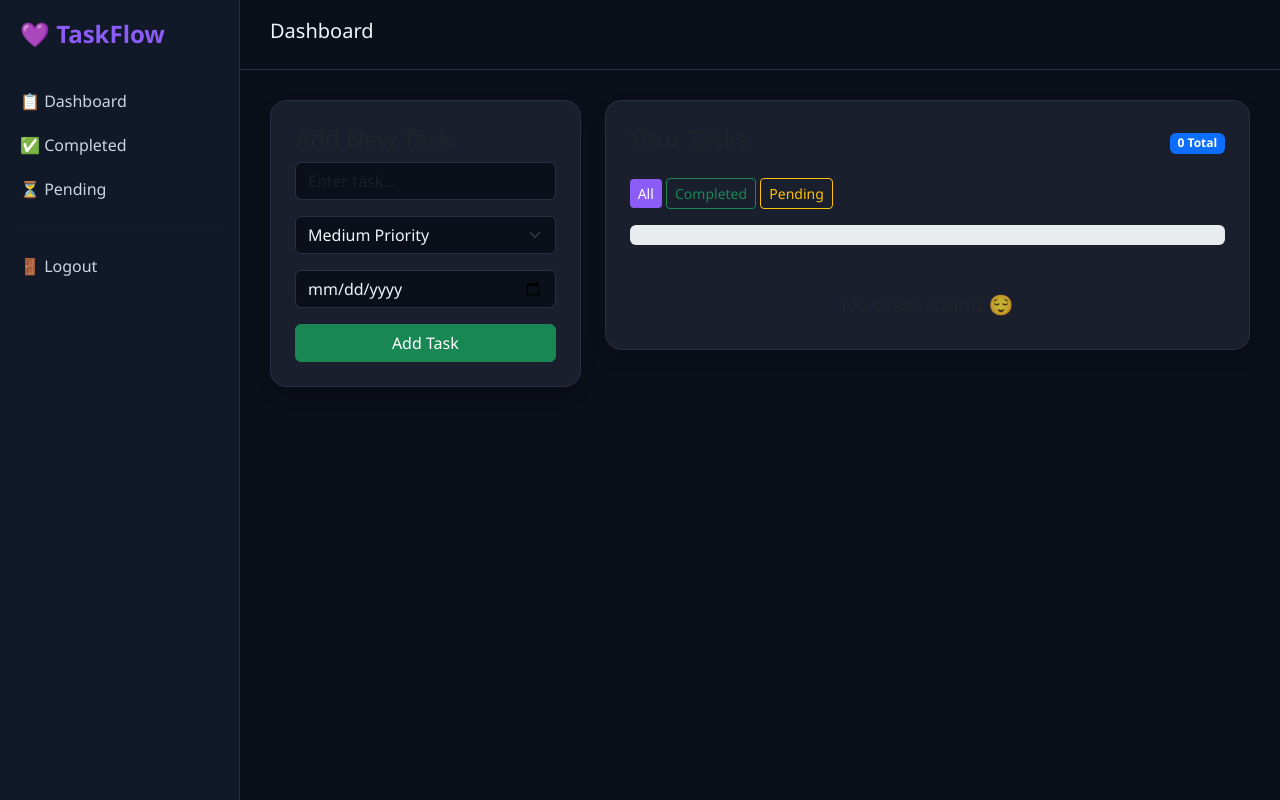
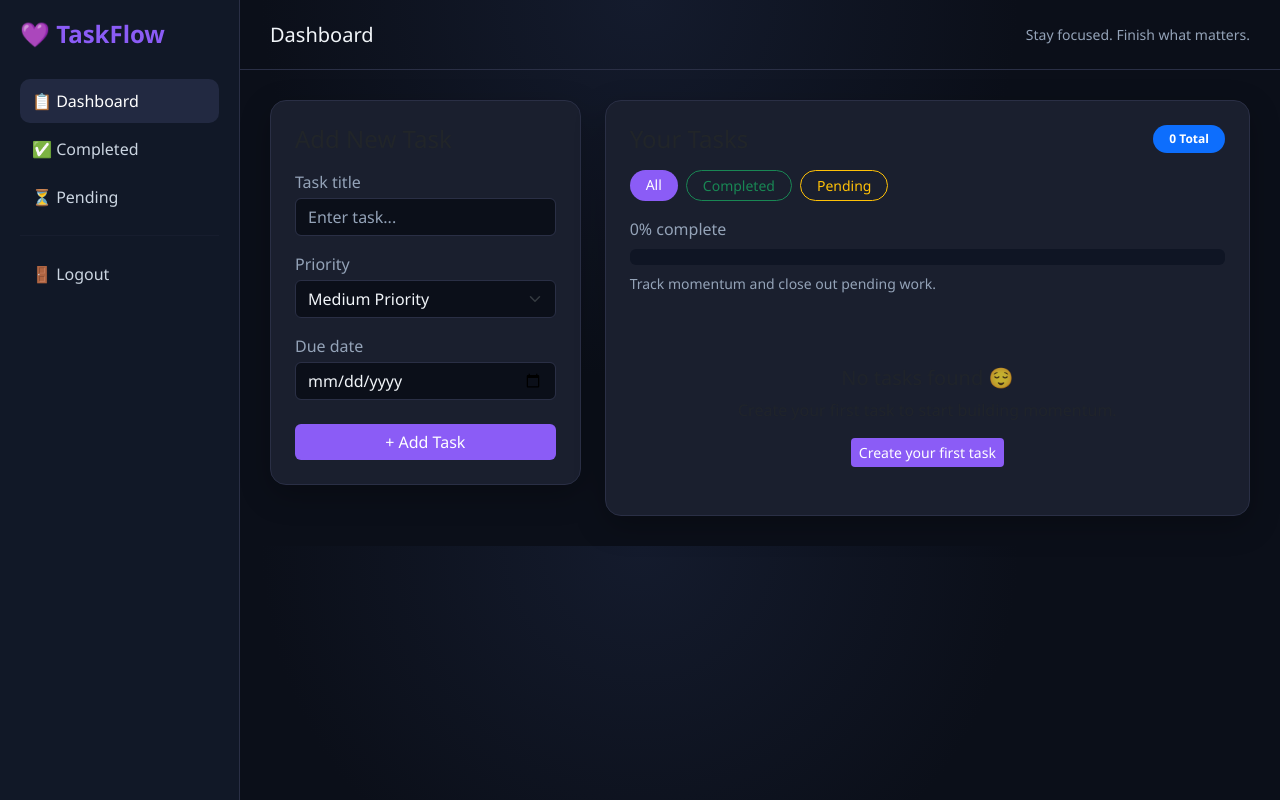
Before and after one commit to Emil-142003/todo_app, a Flask app: page /dashboard in a window 1280 px wide. Run offline with Flask 3, Linux system fonts and the light colour scheme; the visitor is signed in with stand-in values (Sample User, id 1); data that the repository does not hold is empty.

Commit message:
Initial commit

```diff
--- a/templates/base.html
+++ b/templates/base.html
@@ -2,27 +2,38 @@
 <html lang="en">
 <head>
     <title>TaskFlow</title>
+    <meta name="viewport" content="width=device-width, initial-scale=1">
     <link href="https://cdn.jsdelivr.net/npm/bootstrap@5.3.2/dist/css/bootstrap.min.css" rel="stylesheet">
 
     <style>
+        :root {
+            --bg: #0b0f19;
+            --surface: #1a1f2e;
+            --surface-soft: #111827;
+            --border: #2a2f45;
+            --text-main: #f1f5f9;
+            --text-muted: #94a3b8;
+            --brand: #8b5cf6;
+        }
+
         body {
             margin: 0;
-            background-color: #0b0f19;
-            color: #f1f5f9;
+            background: radial-gradient(circle at top, #141b2d 0%, var(--bg) 45%);
+            color: var(--text-main);
             font-family: 'Segoe UI', sans-serif;
         }
 
         .sidebar {
             width: 240px;
             height: 100vh;
-            background-color: #111827;
+            background-color: var(--surface-soft);
             position: fixed;
             padding: 20px;
-            border-right: 1px solid #2a2f45;
+            border-right: 1px solid var(--border);
         }
 
         .sidebar h4 {
-            color: #8b5cf6;
+            color: var(--brand);
             font-weight: 700;
             margin-bottom: 30px;
         }
@@ -30,22 +41,28 @@
         .sidebar a {
             display: block;
             color: #cbd5e1;
-            padding: 10px 0;
+            padding: 10px 12px;
             text-decoration: none;
+            border-radius: 10px;
+            margin-bottom: 4px;
+            transition: background-color 0.2s ease, color 0.2s ease;
         }
 
-        .sidebar a:hover {
-            color: #8b5cf6;
+        .sidebar a:hover,
+        .sidebar a.active {
+            color: #ffffff;
+            background-color: #222941;
         }
 
         .topbar {
             margin-left: 240px;
-            height: 70px;
-            border-bottom: 1px solid #2a2f45;
+            min-height: 70px;
+            border-bottom: 1px solid var(--border);
             display: flex;
             align-items: center;
             justify-content: space-between;
-            padding: 0 30px;
+            padding: 16px 30px;
+            gap: 12px;
         }
 
         .content {
@@ -62,20 +79,52 @@
         }
 
         .card {
-            background-color: #1a1f2e;
-            border: 1px solid #2a2f45;
+            background-color: var(--surface);
+            border: 1px solid var(--border);
             border-radius: 16px;
+            box-shadow: 0 10px 30px rgba(0, 0, 0, 0.25);
         }
 
         input, select {
-            background-color: #0b0f19 !important;
-            border: 1px solid #2a2f45 !important;
-            color: #f1f5f9 !important;
+            background-color: var(--bg) !important;
+            border: 1px solid var(--border) !important;
+            color: var(--text-main) !important;
+        }
+
+        input::placeholder {
+            color: var(--text-muted) !important;
+        }
+
+        input:focus,
+        select:focus {
+            box-shadow: 0 0 0 0.2rem rgba(139, 92, 246, 0.2) !important;
+            border-color: var(--brand) !important;
         }
 
         .btn-primary {
-            background-color: #8b5cf6;
+            background-color: var(--brand);
             border: none;
+        }
+
+        .btn-primary:hover {
+            background-color: #7c4cf0;
+        }
+
+        .text-muted-soft {
+            color: var(--text-muted);
+        }
+
+        @media (max-width: 991px) {
+            .sidebar {
+                position: static;
+                width: 100%;
+                height: auto;
+            }
+
+            .topbar,
+            .content {
+                margin-left: 0;
+            }
         }
     </style>
 </head>
@@ -89,22 +138,23 @@
     <!-- SIDEBAR -->
     <div class="sidebar">
         <h4>💜 TaskFlow</h4>
-        <a href="/dashboard">📋 Dashboard</a>
-        <a href="/dashboard?filter=completed">✅ Completed</a>
-        <a href="/dashboard?filter=pending">⏳ Pending</a>
+        <a href="/dashboard" class="{% if request.args.get('filter', 'all') == 'all' %}active{% endif %}">📋 Dashboard</a>
+        <a href="/dashboard?filter=completed" class="{% if request.args.get('filter') == 'completed' %}active{% endif %}">✅ Completed</a>
+        <a href="/dashboard?filter=pending" class="{% if request.args.get('filter') == 'pending' %}active{% endif %}">⏳ Pending</a>
         <hr style="border-color:#2a2f45;">
         <a href="/logout">🚪 Logout</a>
     </div>
 
     <!-- TOPBAR -->
     <div class="topbar">
-        <h5>Dashboard</h5>
+        <h5 class="mb-0">Dashboard</h5>
+        <small class="text-muted-soft">Stay focused. Finish what matters.</small>
     </div>
 
     <div class="content">
 {% else %}
     <div class="center-container">
-        <div style="width:400px;">
+        <div style="width:420px; max-width: 100%;">
             <h2 class="text-center mb-4" style="color:#8b5cf6;">💜 TaskFlow</h2>
 {% endif %}
 
--- a/templates/dashboard.html
+++ b/templates/dashboard.html
@@ -1,112 +1,123 @@
 {% extends "base.html" %}
 {% block content %}
 
-<div class="row">
+<div class="row g-4">
 
     <!-- LEFT: Add Task -->
-    <div class="col-md-4">
-        <div class="card shadow p-4">
-            <h4>Add New Task</h4>
+    <div class="col-lg-4">
+        <div class="card p-4">
+            <h4 class="mb-3">Add New Task</h4>
 
             <form method="POST" action="/add_task">
-
-                <input type="text" name="task"
+                <label class="form-label text-muted-soft mb-1" for="task-input">Task title</label>
+                <input id="task-input" type="text" name="task"
                        class="form-control mb-3"
                        placeholder="Enter task..." required>
 
-                <select name="priority" class="form-select mb-3">
+                <label class="form-label text-muted-soft mb-1" for="priority-select">Priority</label>
+                <select id="priority-select" name="priority" class="form-select mb-3">
                     <option value="High">High Priority</option>
                     <option value="Medium" selected>Medium Priority</option>
                     <option value="Low">Low Priority</option>
                 </select>
 
-                <input type="date" name="due_date"
-                       class="form-control mb-3" required>
+                <label class="form-label text-muted-soft mb-1" for="due-date-input">Due date</label>
+                <input id="due-date-input" type="date" name="due_date"
+                       class="form-control mb-4" required>
 
-                <button class="btn btn-success w-100">
-                    Add Task
+                <button class="btn btn-primary w-100" type="submit">
+                    + Add Task
                 </button>
-
             </form>
         </div>
     </div>
 
-
     <!-- RIGHT: Task List -->
-    <div class="col-md-8">
-        <div class="card shadow p-4">
+    <div class="col-lg-8">
+        <div class="card p-4">
 
             <div class="d-flex justify-content-between align-items-center mb-3">
-                <h4>Your Tasks</h4>
-                <span class="badge bg-primary">
+                <h4 class="mb-0">Your Tasks</h4>
+                <span class="badge bg-primary rounded-pill px-3 py-2">
                     {{ tasks|length }} Total
                 </span>
             </div>
 
             <!-- FILTER BUTTONS -->
-            <div class="mb-3">
+            <div class="d-flex gap-2 flex-wrap mb-3">
                 <a href="/dashboard?filter=all"
-                   class="btn btn-sm {% if filter_type == 'all' %}btn-primary{% else %}btn-outline-primary{% endif %}">
+                   class="btn btn-sm rounded-pill px-3 {% if filter_type == 'all' %}btn-primary{% else %}btn-outline-primary{% endif %}">
                     All
                 </a>
 
                 <a href="/dashboard?filter=completed"
-                   class="btn btn-sm {% if filter_type == 'completed' %}btn-success{% else %}btn-outline-success{% endif %}">
+                   class="btn btn-sm rounded-pill px-3 {% if filter_type == 'completed' %}btn-success{% else %}btn-outline-success{% endif %}">
                     Completed
                 </a>
 
                 <a href="/dashboard?filter=pending"
-                   class="btn btn-sm {% if filter_type == 'pending' %}btn-warning{% else %}btn-outline-warning{% endif %}">
+                   class="btn btn-sm rounded-pill px-3 {% if filter_type == 'pending' %}btn-warning{% else %}btn-outline-warning{% endif %}">
                     Pending
                 </a>
             </div>
 
             <!-- PROGRESS BAR -->
-            <div class="progress mb-4" style="height: 20px;">
+            <p class="mb-2 text-muted-soft">{{ progress }}% complete</p>
+            <div class="progress mb-2" style="height: 16px; background-color: #0f1524;">
                 <div class="progress-bar bg-success progress-dynamic"
                      role="progressbar"
-                     data-progress="{{ progress }}">
-                    {{ progress }}%
-                </div>
+                     data-progress="{{ progress }}"
+                     aria-valuenow="{{ progress }}"
+                     aria-valuemin="0"
+                     aria-valuemax="100"></div>
             </div>
+            <small class="text-muted-soft d-block mb-4">Track momentum and close out pending work.</small>
 
             {% if tasks %}
-                <ul class="list-group">
+                <ul class="list-group list-group-flush">
                     {% for task in tasks %}
-                    <li class="list-group-item d-flex justify-content-between align-items-center
-                        {% if task.due_date and not task.status and task.due_date < today %}
-                            list-group-item-danger
-                        {% endif %}">
+                    {% set is_overdue = task.due_date and not task.status and task.due_date < today %}
+                    <li class="list-group-item d-flex justify-content-between align-items-start py-3 px-2 {% if is_overdue %}list-group-item-danger{% endif %}">
 
-                        <span class="{% if task.status %}text-decoration-line-through text-muted{% endif %}">
-                            {{ task.task }}
+                        <div class="pe-3">
+                            <span class="d-block {% if task.status %}text-decoration-line-through text-muted{% endif %}">
+                                {{ task.task }}
+                            </span>
 
-                            {% if task.priority == 'High' %}
-                                <span class="badge bg-danger ms-2">High</span>
-                            {% elif task.priority == 'Medium' %}
-                                <span class="badge bg-warning text-dark ms-2">Medium</span>
-                            {% else %}
-                                <span class="badge bg-success ms-2">Low</span>
-                            {% endif %}
+                            <div class="mt-2 d-flex flex-wrap gap-2 align-items-center">
+                                {% if task.priority == 'High' %}
+                                    <span class="badge bg-danger">High</span>
+                                {% elif task.priority == 'Medium' %}
+                                    <span class="badge bg-warning text-dark">Medium</span>
+                                {% else %}
+                                    <span class="badge bg-success">Low</span>
+                                {% endif %}
 
-                            {% if task.due_date %}
-                                <small class="ms-2 text-secondary">
-                                    📅 {{ task.due_date }}
-                                </small>
-                            {% endif %}
-                        </span>
+                                {% if task.due_date %}
+                                    <small class="{% if is_overdue %}text-danger fw-semibold{% else %}text-secondary{% endif %}">
+                                        📅 {{ task.due_date }}
+                                    </small>
+                                {% endif %}
 
-                        <div>
+                                {% if is_overdue %}
+                                    <span class="badge text-bg-danger">Overdue</span>
+                                {% endif %}
+                            </div>
+                        </div>
+
+                        <div class="d-flex gap-2">
                             {% if not task.status %}
                             <a href="/complete/{{task.id}}"
-                               class="btn btn-sm btn-warning">
-                                ✓
+                               class="btn btn-sm btn-outline-success"
+                               title="Mark task as complete">
+                                Complete
                             </a>
                             {% endif %}
 
                             <a href="/delete/{{task.id}}"
-                               class="btn btn-sm btn-danger">
-                                ✕
+                               class="btn btn-sm btn-outline-danger"
+                               title="Delete task">
+                                Delete
                             </a>
                         </div>
 
@@ -114,8 +125,12 @@
                     {% endfor %}
                 </ul>
             {% else %}
-                <div class="text-center text-muted mt-4">
+                <div class="text-center text-muted mt-4 py-4">
                     <h5>No tasks found 😌</h5>
+                    <p class="mb-3">Create your first task to start building momentum.</p>
+                    <button id="create-task-cta" type="button" class="btn btn-primary btn-sm">
+                        Create your first task
+                    </button>
                 </div>
             {% endif %}
 
@@ -130,6 +145,15 @@
     if (bar) {
         const value = bar.getAttribute("data-progress");
         bar.style.width = value + "%";
+        bar.textContent = value + "%";
+    }
+
+    const createTaskCta = document.getElementById("create-task-cta");
+    const taskInput = document.getElementById("task-input");
+    if (createTaskCta && taskInput) {
+        createTaskCta.addEventListener("click", function() {
+            taskInput.focus();
+        });
     }
 });
 </script>
```
Also changed, not shown: templates/login.html (+12 -5 lines), templates/register.html (+16 -8 lines), todoapp/index.html (added, +29 -0 lines), todoapp/src/app.js (added, +49 -0 lines), todoapp/src/styles.css (added, +95 -0 lines), todoapp/README.md (added), 1 other file.
